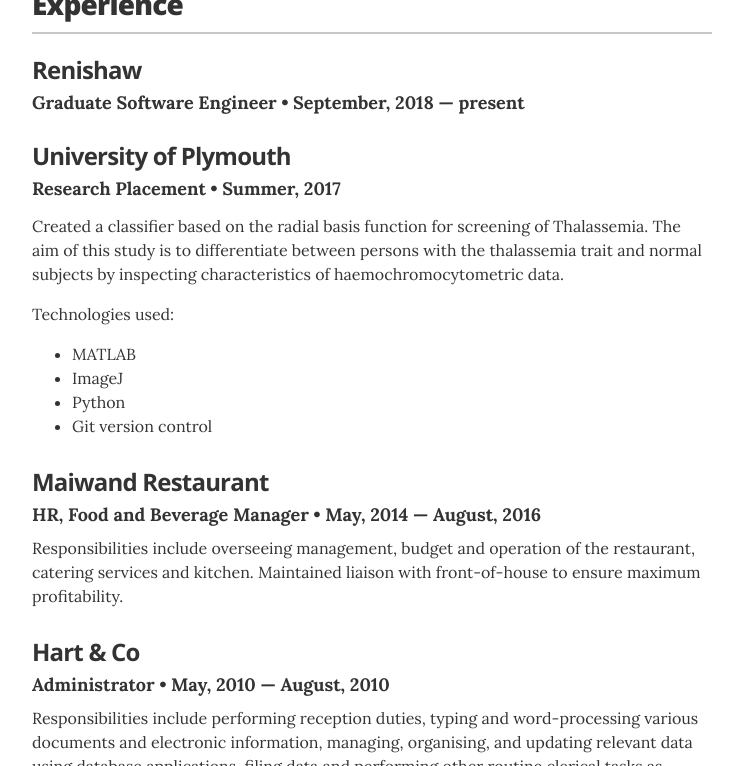
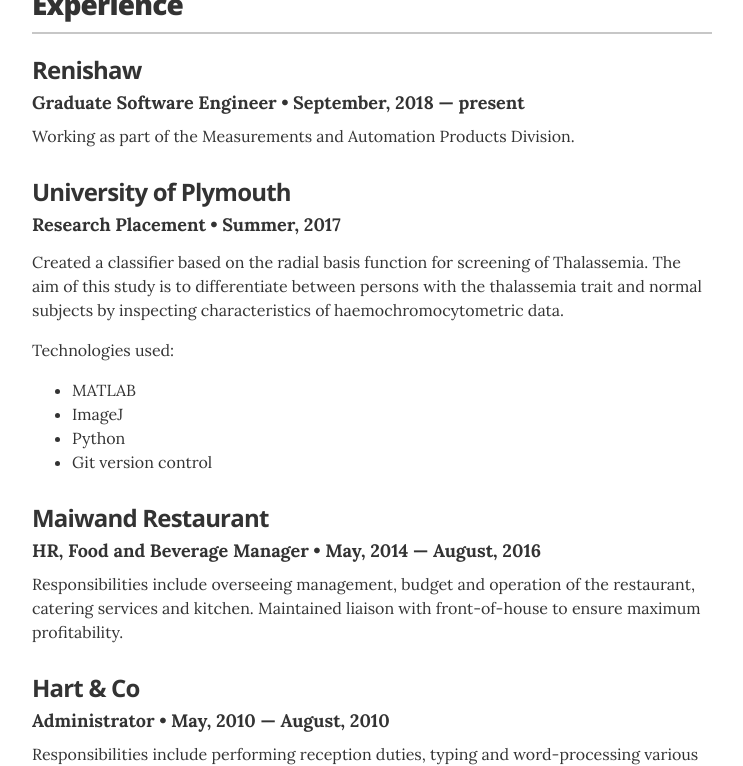
Before and after one commit to nmazidi/nmazidi.github.io, a Jekyll site: the page built from index.html, in a window 1280 px wide and 900 px high, scrolled down 360 px, cut to the strip 134-900 px from the top of the window. Shown: the whole strip, without its empty margins (268-1011 px from the left). Built offline with Jekyll 4.4.1, drawn with Linux system fonts in a browser that asks for light colours.

```diff
--- a/_data/experience.yml
+++ b/_data/experience.yml
@@ -2,7 +2,7 @@
 - company: Renishaw
   position: Graduate Software Engineer
   duration:  September, 2018 &mdash; present
-  summary:
+  summary: Working as part of the Measurements and Automation Products Division.
 
 - company: University of Plymouth
   position: Research Placement
```
Also changed, not shown: images/oldavatar.jpg (added), 1 other file.
